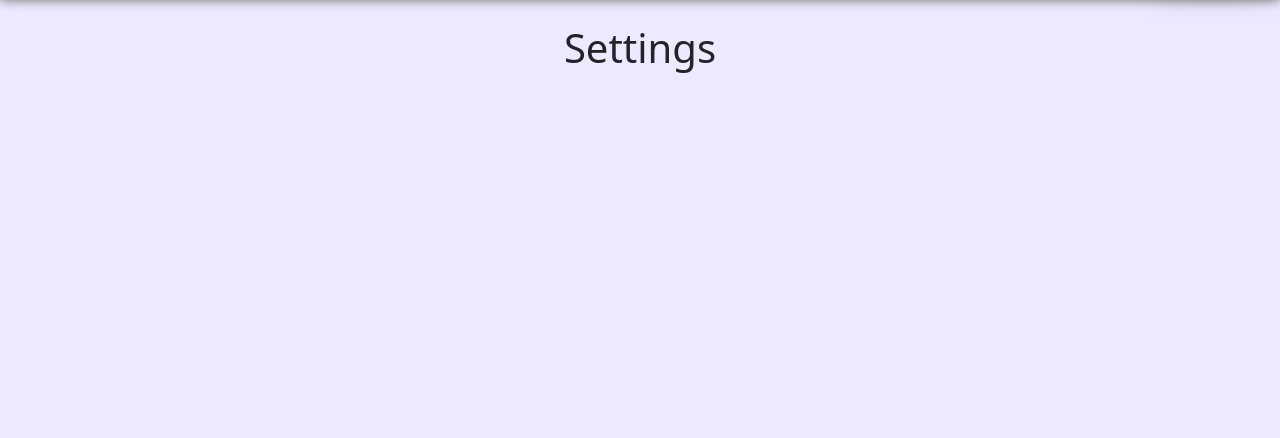
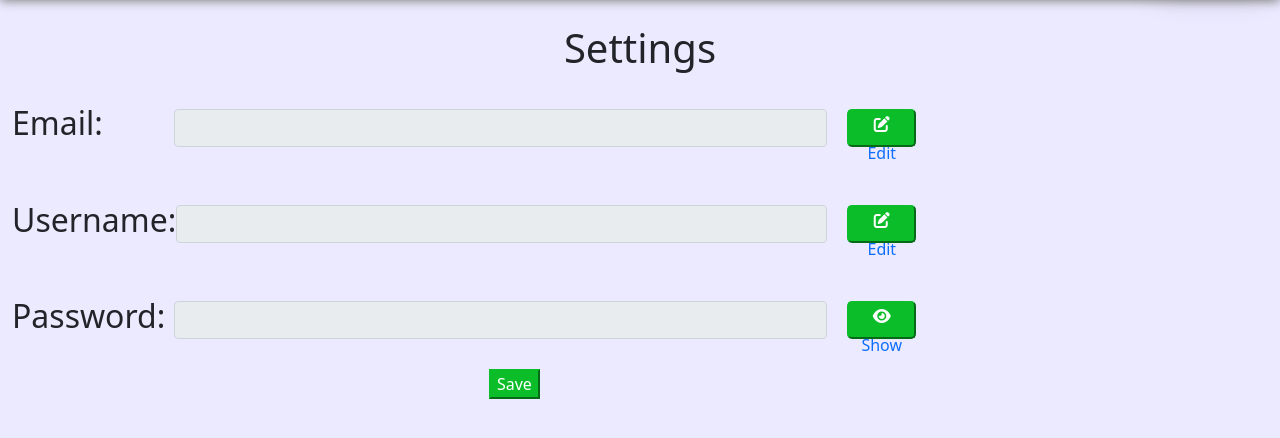
Before and after one commit to rlmtm/CS-IA, a Flask app: template templates/settings.html in a window 1280 px wide. Shown: the part 74-512 px from the top of the page. Run offline with Flask 3, Linux system fonts and the light colour scheme; the template is opened without the code that fills it, so the values that code supplies are empty; some libraries are stand-ins or nearby versions.

Commit message:
Updated views

```diff
--- a/templates/layout.html
+++ b/templates/layout.html
@@ -40,19 +40,19 @@
                             </div>
                             <hr>
 
-                            <a href="/" class="sub-menu-link">
+                            <a href="/" class="sub-menu-link" style="padding-bottom: 10px;">
                                 <i class="fa-solid fa-user"></i>
                                 <p>Edit Profile</p>
                                 <span>></span>
                             </a>
 
-                            <a href="/settings" class="sub-menu-link">
+                            <a href="/settings" class="sub-menu-link" style="padding-bottom: 10px;">
                                 <i class="fa-solid fa-gear"></i>
                                 <p>Settings</p>
                                 <span>></span>
                             </a>
 
-                            <a href="/" class="sub-menu-link">
+                            <a href="/" class="sub-menu-link" style="padding-bottom: 10px;">
                                 <i class="fa-solid fa-circle-info"></i>
                                 <p>Help</p>
                                 <span>></span>
--- a/templates/settings.html
+++ b/templates/settings.html
@@ -7,5 +7,59 @@
 {% block main %}
     <h1>Settings</h1>
     <br>
-    <a></a>
+    <form action="/settings" method="post" class="centered" style="width: 80%;">
+        <div class="w-fit horizontal-stack centered" style="width: 90%; padding-bottom: 50px;">
+            <h2 style="width: 25%; left: 0; text-align: left!important;">Email: </h2>
+            <input autocomplete="off" autofocus disabled class="form-control mx-auto w-fit-s" id="email" name="email" value="{{ user['email'] }}" type="text">
+            <button class="fbtn btn-primary loginButton" type="button" onclick="edit('email')" style="margin-left: 20px; width: 10%;">
+                <div class="horizontal-stack-inner">
+                    <i class="fas fa-edit edit-icon edit-button" style="width: 25px; height: 25px;"></i>
+                    <a class="edit-text button-style buttonDisabled">Edit</a>
+                </div>
+            </button>
+        </div>
+        <div class="w-fit horizontal-stack centered" style="width: 90%; padding-bottom: 50px;">
+            <h2 style="width: 25%; text-align: left!important;">Username: </h2>
+            <input autocomplete="off" autofocus disabled class="form-control mx-auto w-fit-s" id="username" name="username" value="{{ user['username'] }}" type="text">
+            <button class="fbtn btn-primary loginButton" type="button" onclick="edit('username')" style="margin-left: 20px; width: 10%;">
+                <div class="horizontal-stack-inner">
+                    <i class="fas fa-edit edit-icon edit-button" style="width: 25px; height: 25px;"></i>
+                    <a class="edit-text button-style buttonDisabled">Edit</a>
+                </div>
+            </button>
+        </div>
+        <div class="w-fit horizontal-stack centered" style="width: 90%; padding-bottom: 15px;">
+            <h2 style="width: 25%; text-align: left!important;">Password: </h2>
+            <input autocomplete="off" autofocus disabled class="form-control mx-auto w-fit-s" id="password" name="password" value="{{ user['hash'] }}" type="password">
+            <button class="fbtn btn-primary loginButton" type="button" onclick="show()" style="margin-left: 20px; width: 10%;">
+                <div class="horizontal-stack-inner">
+                    <i class="fa-solid fa-eye edit-icon edit-button" style="width: 25px; height: 25px;""></i>
+                    <a class="edit-text button-style buttonDisabled">Show</a>
+                </div>
+            </button>
+        </div>
+        {% if error %}
+            <a id="badEvent">{{error}}</a>
+        {% endif %}
+        {% if success %}
+            <a id="goodEvent">{{success}}</a>
+        {% endif %}
+        <button class="fbtn btn-primary mx-auto settingsButton msgSpace centered" type="submit" onclick="showAll()">Save</button>
+    </form>
+    <script>
+        function show() {
+            var input = document.getElementById("password");
+            input.type = (input.type === "text") ? "password" : "text";
+        }
+
+        function showAll() {
+            document.getElementById("username").disabled = false;
+            document.getElementById("email").disabled = false;
+        }
+
+        function edit(input) {
+            var element = document.getElementById(input);
+            element.disabled = !element.disabled;
+        }
+    </script>
 {% endblock %}
```
Also changed, not shown: templates/register.html (+4 -4 lines).
